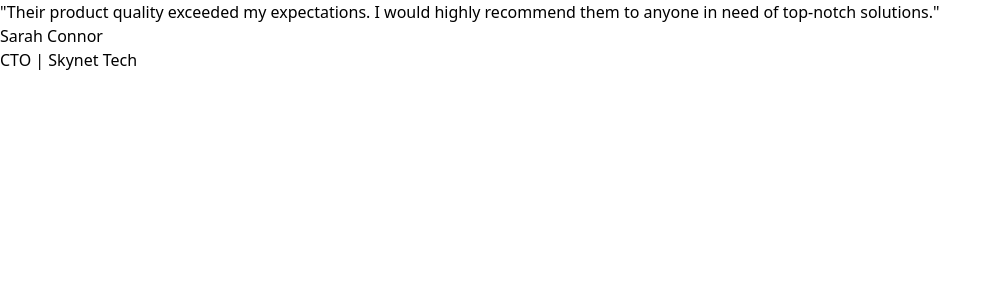
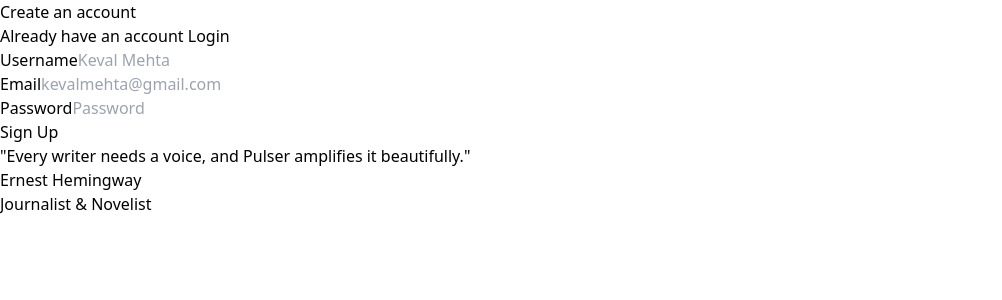
Before and after one commit to kevalmehta17/Pulser, a React (Vite) app in the folder frontend/: page /signup in a window 1280 px wide. Shown: the top 300 px of the page, without its empty margins (0-1002 px from the left). Built offline with nearby package versions, Linux system fonts and the light colour scheme.

Commit message:
fix: Modified code

```diff
--- a/frontend/package.json
+++ b/frontend/package.json
@@ -11,10 +11,13 @@
   },
   "dependencies": {
     "@kevalmehta/pulser-common": "^1.0.1",
+    "axios": "^1.8.3",
     "framer-motion": "^12.5.0",
     "react": "^19.0.0",
     "react-dom": "^19.0.0",
-    "react-router-dom": "^7.3.0"
+    "react-hot-toast": "^2.5.2",
+    "react-router-dom": "^7.3.0",
+    "react-toastify": "^11.0.5"
   },
   "devDependencies": {
     "@eslint/js": "^9.21.0",
--- a/frontend/src/App.tsx
+++ b/frontend/src/App.tsx
@@ -2,6 +2,7 @@
 import { Signup } from "./pages/Signup";
 import { Login } from "./pages/Login";
 import { Blog } from "./pages/Blog";
+import { Toaster } from "react-hot-toast";
 
 function App() {
   return (
@@ -11,6 +12,7 @@
         <Route path="/login" element={<Login />}></Route>
         <Route path="/'blog/:id'" element={<Blog />}></Route>
       </Routes>
+      <Toaster />
     </>
   );
 }
--- a/frontend/src/components/Quote.tsx
+++ b/frontend/src/components/Quote.tsx
@@ -1,26 +1,32 @@
 import { AnimatePresence, motion } from "framer-motion";
 import { useEffect, useState } from "react";
+
 const quotes = [
   {
-    text: `"The customer service I received was exceptional. The support team went above and beyond to address my concerns."`,
-    author: "Jules Winnfield",
-    position: "CEO | Acme Corp",
+    text: `"A platform where words shape the world. Writing has never felt more impactful."`,
+    author: "Harper Lee",
+    position: "Author | To Kill a Mockingbird",
   },
   {
-    text: `"Their product quality exceeded my expectations. I would highly recommend them to anyone in need of top-notch solutions."`,
-    author: "Sarah Connor",
-    position: "CTO | Skynet Tech",
+    text: `"Every writer needs a voice, and Pulser amplifies it beautifully."`,
+    author: "Ernest Hemingway",
+    position: "Journalist & Novelist",
   },
   {
-    text: `"Absolutely love the user experience! The design and functionality are seamless and intuitive."`,
-    author: "Tony Stark",
-    position: "Founder | Stark Industries",
+    text: `"Seamless publishing, engaging readers — Pulser is the future of blogging."`,
+    author: "Seth Godin",
+    position: "Marketing Guru & Blogger",
   },
-  // {
-  //   text: `"Fast, reliable, and outstanding service. They truly care about their customers and deliver beyond expectations."`,
-  //   author: "Bruce Wayne",
-  //   position: "CEO | Wayne Enterprises",
-  // },
+  {
+    text: `"Where ideas meet the world. A must-have for storytellers and thinkers."`,
+    author: "Maya Angelou",
+    position: "Poet & Memoirist",
+  },
+  {
+    text: `"Writing is about connection, and Pulser makes it effortless."`,
+    author: "Joan Didion",
+    position: "Essayist & Journalist",
+  },
 ];
 
 export const Quote = () => {
@@ -29,7 +35,7 @@
   useEffect(() => {
     const interval = setInterval(() => {
       setIndex((prevIndex) => (prevIndex + 1) % quotes.length);
-    }, 3000);
+    }, 3500);
     return () => clearInterval(interval);
   }, []);
 
--- a/frontend/src/pages/Login.tsx
+++ b/frontend/src/pages/Login.tsx
@@ -1,3 +1,17 @@
+import { Auth } from "../components/Auth";
+import { Quote } from "../components/Quote";
+
 export const Login = () => {
-  return <div>Login</div>;
+  return (
+    <div>
+      <div className="grid grid-cols-1 lg:grid-cols-2">
+        <div>
+          <Auth type="Login" />
+        </div>
+        <div className="hidden lg:block">
+          <Quote />
+        </div>
+      </div>
+    </div>
+  );
 };
--- a/frontend/src/pages/Signup.tsx
+++ b/frontend/src/pages/Signup.tsx
@@ -1,11 +1,16 @@
+import { Auth } from "../components/Auth";
 import { Quote } from "../components/Quote";
 
 export const Signup = () => {
   return (
     <div>
-      <div className="grid grid-cols-2">
-        <div></div>
-        <Quote />
+      <div className="grid grid-cols-1 lg:grid-cols-2">
+        <div>
+          <Auth type="Signup" />
+        </div>
+        <div className="hidden lg:block">
+          <Quote />
+        </div>
       </div>
     </div>
   );
```
Also changed, not shown: 1 other file (tests, documents, lock files or other folders).
